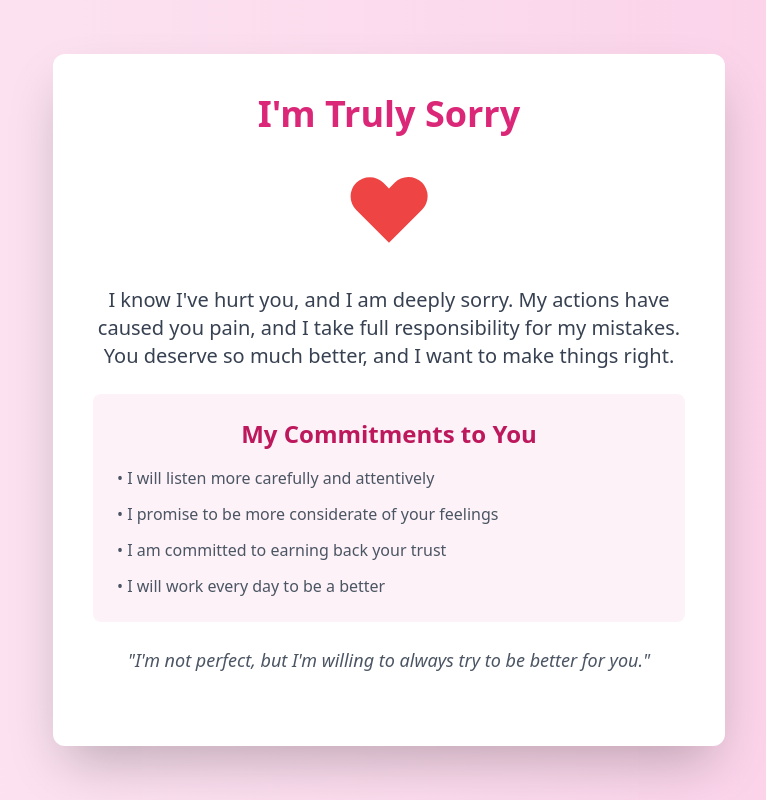
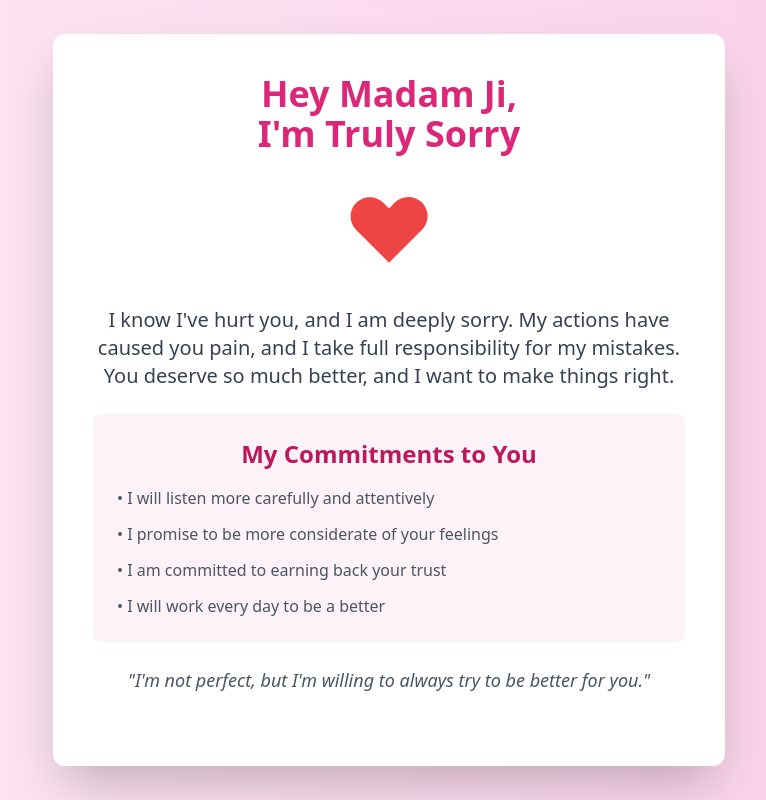
Before and after one commit to ansarikhursaid7tr/apology, a plain HTML site: page index.html in a window 1280 px wide. Shown: the whole page, without its empty margins (251-1017 px from the left). Drawn offline with nearby package versions, Linux system fonts and the light colour scheme.

Commit message:
Update index.html

```diff
--- a/index.html
+++ b/index.html
@@ -16,7 +16,7 @@
 </head>
 <body class="bg-gradient-to-r from-pink-100 to-pink-200 min-h-screen flex items-center justify-center">
     <div class="bg-white p-10 rounded-xl shadow-2xl text-center max-w-2xl">
-        <h1 class="text-4xl font-bold text-pink-600 mb-6">I'm Truly Sorry</h1>
+        <h1 class="text-4xl font-bold text-pink-600 mb-6">Hey Madam Ji, <br> I'm Truly Sorry</h1>
 
         <div class="mb-8">
             <svg class="mx-auto w-24 h-24 text-red-500 heart-animation" fill="currentColor" viewBox="0 0 20 20">
```
